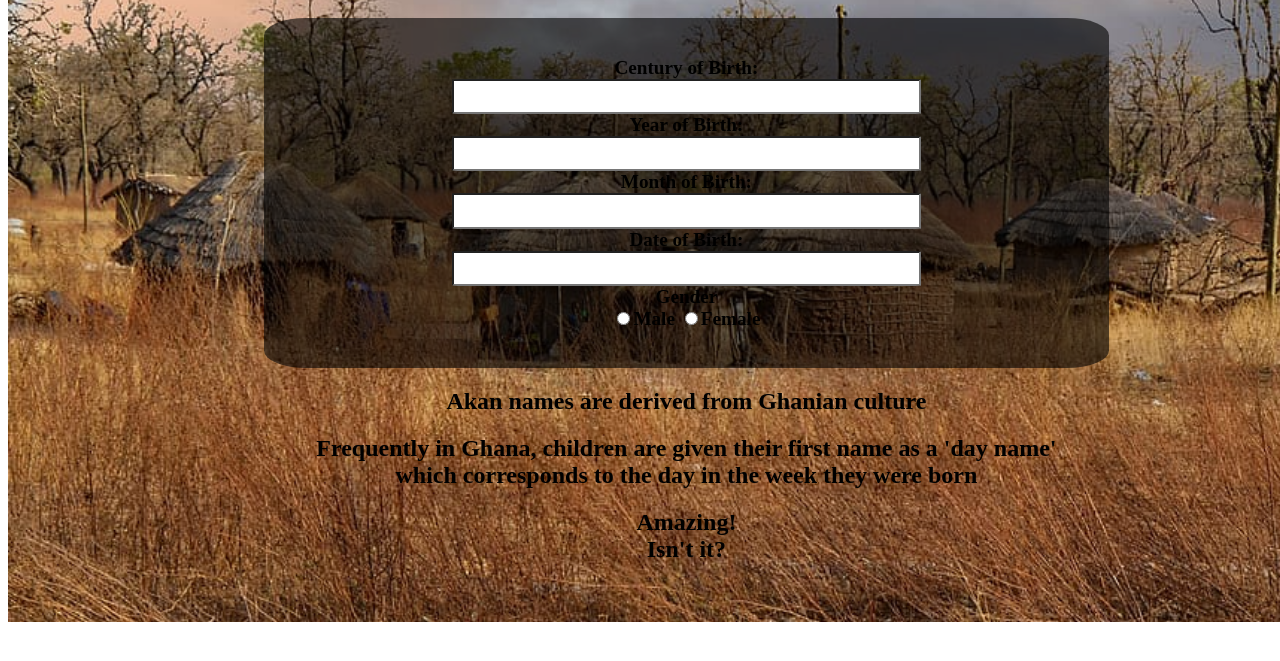
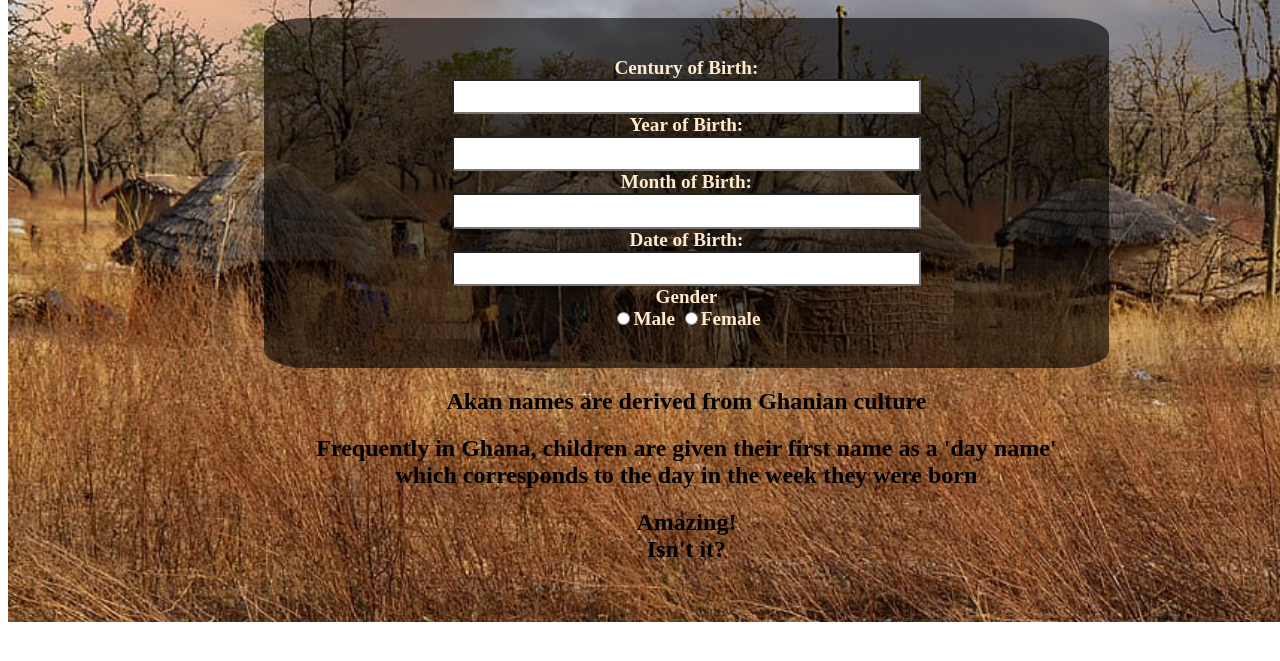
Before and after one commit to Mel-001/BirthdayJS, a plain HTML site: page index.html in a window 1280 px wide. Shown: the part 145-806 px from the top of the page. Drawn offline with Linux system fonts and the light colour scheme.

Commit message:
label css

```diff
--- a/index.css
+++ b/index.css
@@ -38,3 +38,7 @@ body, html {
     border-radius: 2%;
 
 }
+label{
+    font-weight: 700;
+    color: blanchedalmond;
+}
```
